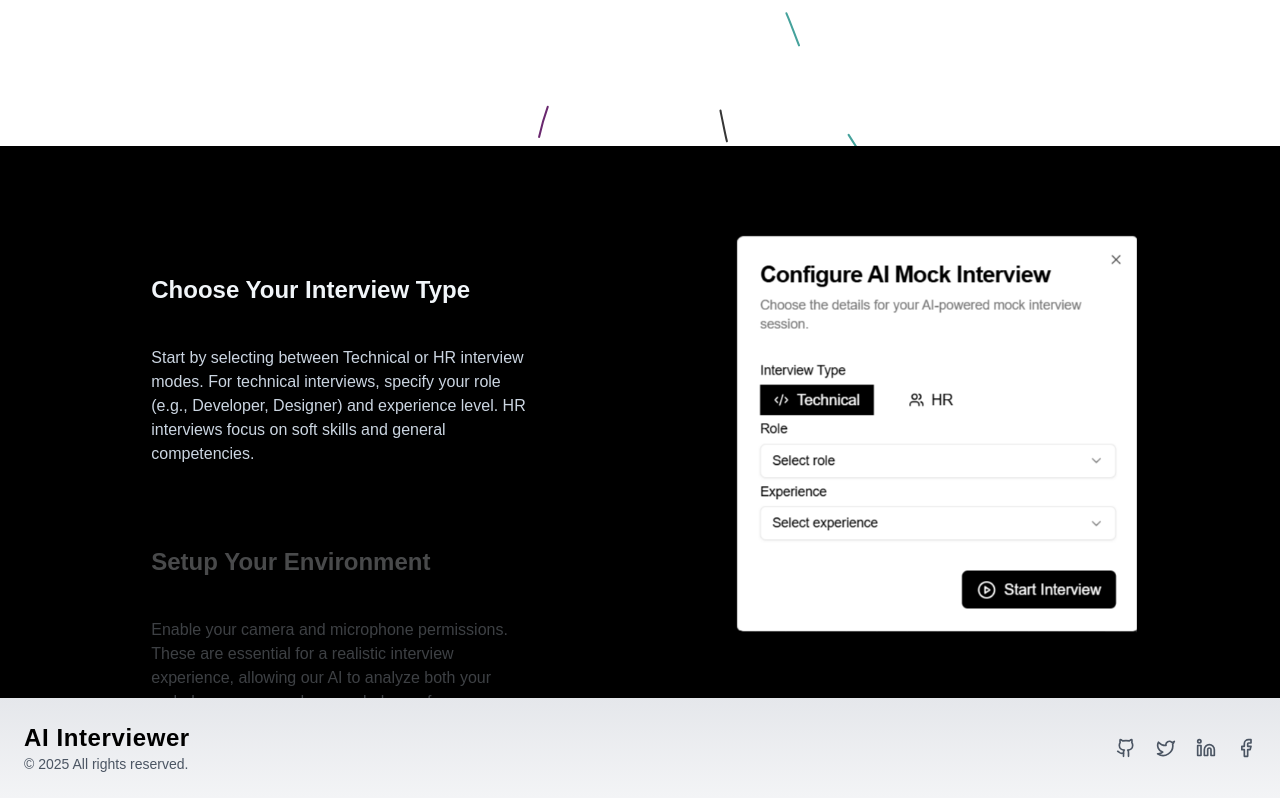
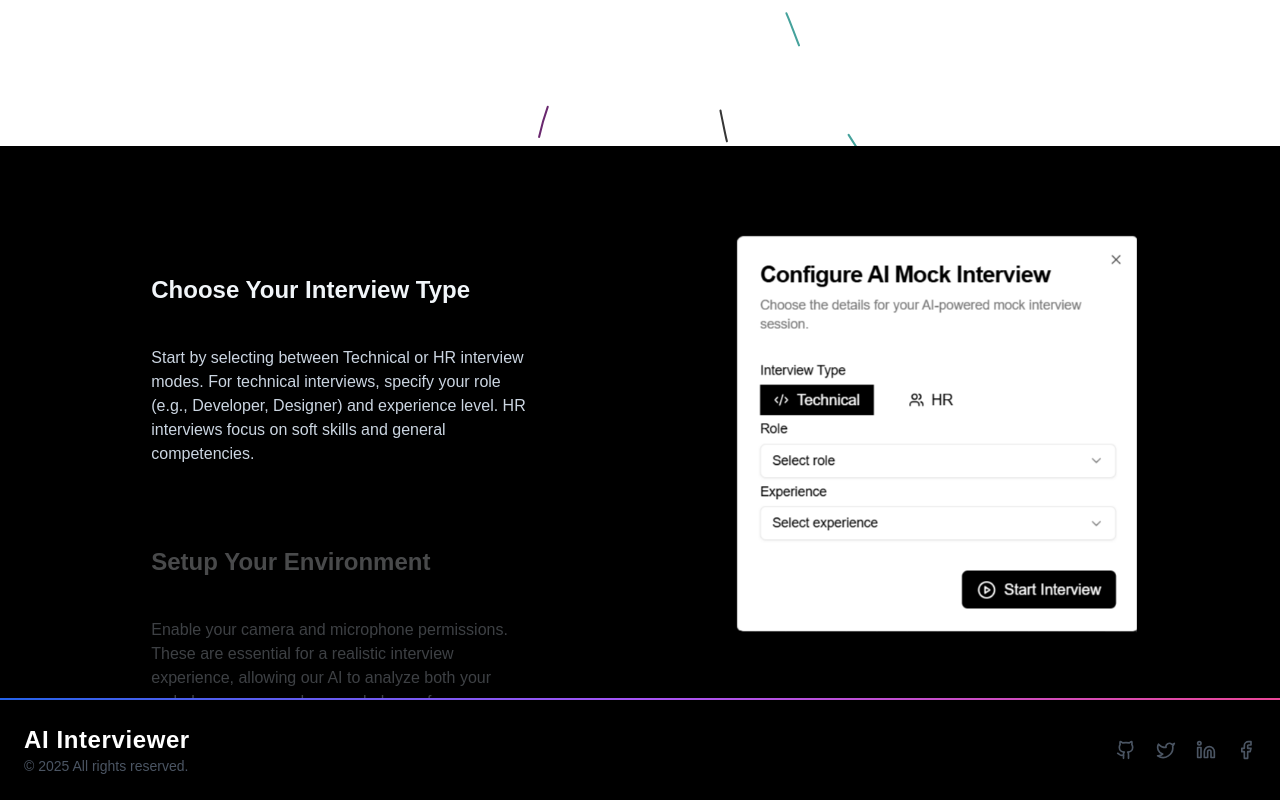
Before and after one commit to KiranBabu007/AI-Interviewer, a Next.js app in the folder my-app/: page / in a window 1280 px wide. Shown: the part 1358-2158 px from the top of the page. Built offline with nearby package versions, Linux system fonts and the light colour scheme.

Commit message:
Prompt adjustment

```diff
--- a/my-app/app/api/analyze-audio/route.ts
+++ b/my-app/app/api/analyze-audio/route.ts
@@ -26,7 +26,7 @@ export async function POST(request: Request) {
       `Analyze this interview response audio clip for the following question: "${question}"\n` +
       `Provide a detailed evaluation covering:\n` +
       `1. Content analysis (relevance, completeness)\n` +
-      `2. Communication style (clarity, tone, pace)\n` +
+      `2. Communication style (clarity, tone, pace,vocabulary)\n` +
       `3. Professional demeanor (confidence, language use)\n` +
       `4. Areas for improvement\n` +
       `5. Overall rating (1-10)\n` +
--- a/my-app/app/api/analyze-behavior/route.ts
+++ b/my-app/app/api/analyze-behavior/route.ts
@@ -44,7 +44,7 @@ export async function POST(request: Request) {
       `1. Posture analysis (sitting position, alignment)\n` +
       `2. Facial expressions (engagement, attentiveness)\n` +
       `3. Body language (professionalism, confidence)\n` +
-      `4. Specific recommendations for improvement\n` +
+      `4. Specific recommendations for improvement in paragraph\n` +
       `5. Overall confidence score (1-10)\n` +
       `Return only JSON: {
         "postureAnalysis": "string",
--- a/my-app/components/Footer.tsx
+++ b/my-app/components/Footer.tsx
@@ -2,7 +2,10 @@ import { Facebook, Github, Linkedin, Twitter } from "lucide-react";
 
 export default function Footer() {
   return (
-    <footer className="bg-gradient-to-b from-gray-200 to-gray-100 text-black py-6 shadow-lg">
+    <>
+    <div className={`h-0.5 bg-gradient-to-r from-blue-600 via-purple-500 to-pink-500 transition-all duration-300`} />
+    <footer className="bg-black text-white py-6 shadow-lg">
+
       <div className="container mx-auto px-6 flex flex-col md:flex-row items-center justify-between">
         {/* Brand & Copyright */}
         <div className="text-center md:text-left">
@@ -41,5 +44,6 @@ export default function Footer() {
         </div>
       </div>
     </footer>
+    </>
   );
 }
```
